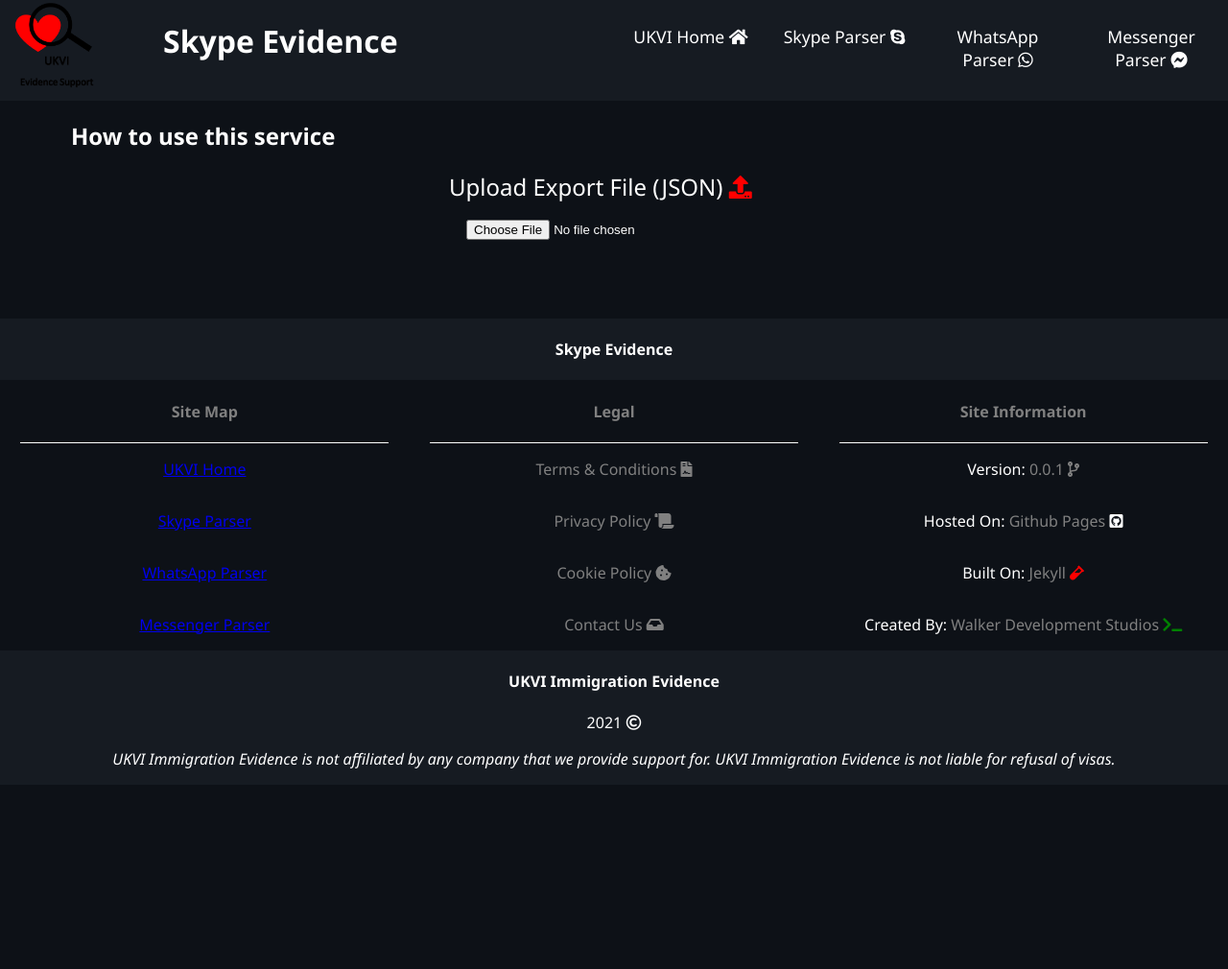
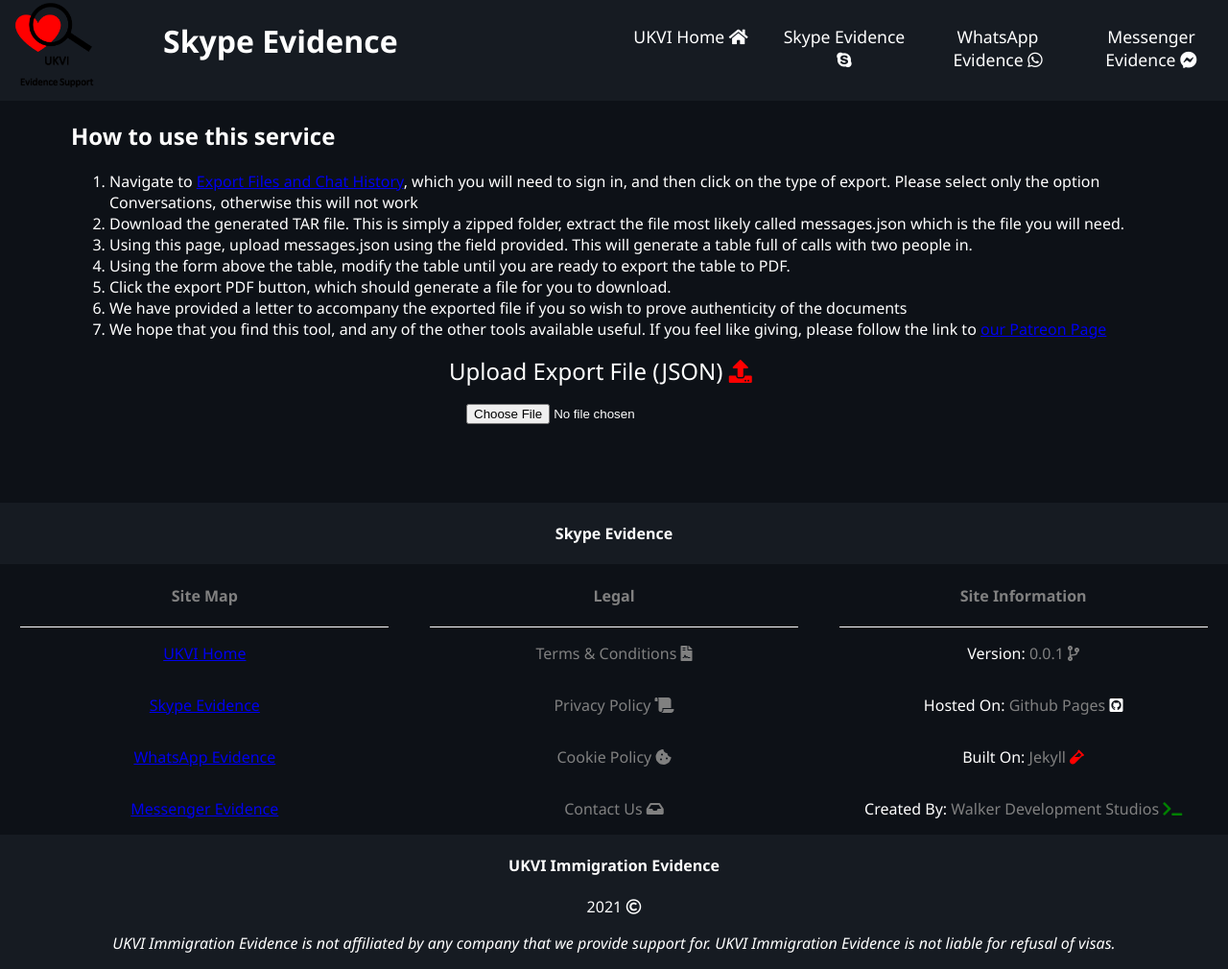
Before and after one commit to SamuelDW/ukviimmigrationhelper, a Jekyll site: the page built from skype-evidence.html, in a window 1280 px wide. Shown: the whole page at 96% size. Built offline with Jekyll 4.4.1, drawn with Linux system fonts in a browser that asks for light colours; before the commit the page ends 900 px from its top, so only the background shows below that.

Commit message:
adding skype instructions

```diff
--- a/_data/nav-links.yml
+++ b/_data/nav-links.yml
@@ -2,14 +2,14 @@
   link: https://samueldw.github.io/ukviimmigrationhelper/
   icon: <i class="fas fa-home"></i>
 
-- name: Skype Parser
+- name: Skype Evidence
   link: skype-evidence
   icon: <i class="fab fa-skype"></i>
 
-- name: WhatsApp Parser
+- name: WhatsApp Evidence
   link: whatsapp-converter
   icon: <i class="fab fa-whatsapp"></i>
 
-- name: Messenger Parser
+- name: Messenger Evidence
   link: messenger-converter
   icon: <i class="fab fa-facebook-messenger"></i>
--- /dev/null
+++ b/_data/skype-export-instructions.yml
@@ -0,0 +1,20 @@
+- step: One
+  description: Navigate to <a href="https://secure.skype.com/en/data-export">Export Files and Chat History</a>, which you will need to sign in, and then click on the type of export. Please select only the option Conversations, otherwise this will not work
+
+- step: Two
+  description: Download the generated TAR file. This is simply a zipped folder, extract the file most likely called messages.json which is the file you will need.
+
+- step: Three
+  description: Using this page, upload messages.json using the field provided. This will generate a table full of calls with two people in.
+
+- step: Four
+  description: Using the form above the table, modify the table until you are ready to export the table to PDF.
+
+- step: Five
+  description: Click the export PDF button, which should generate a file for you to download.
+
+- step: Six
+  description: We have provided a letter to accompany the exported file if you so wish to prove authenticity of the documents
+
+- step: Seven
+  description: We hope that you find this tool, and any of the other tools available useful. If you feel like giving, please follow the link to <a href="https://www.patreon.com/walkerdevelopmentstudio">our Patreon Page</a>
```
